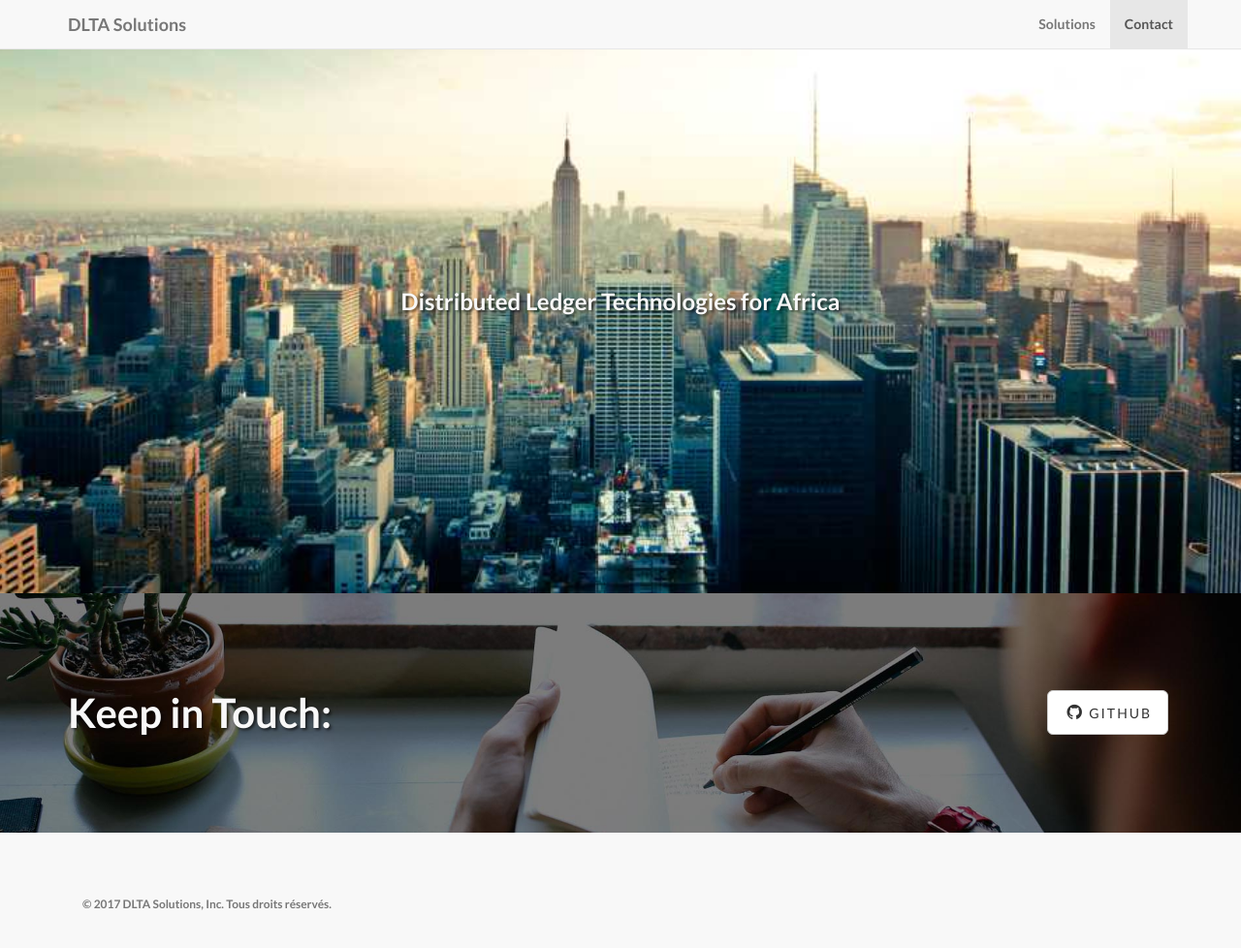
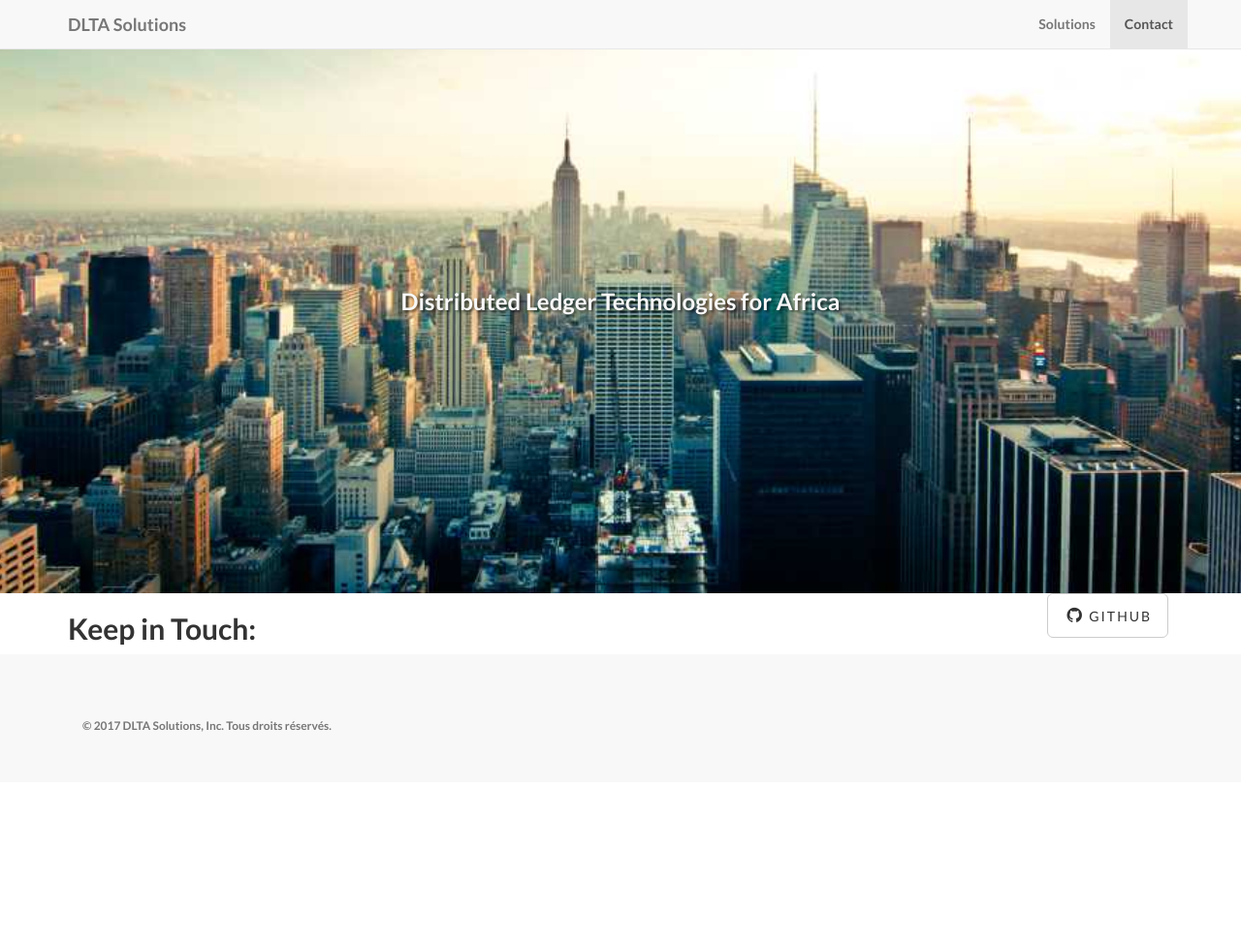
Before and after one commit to dltasolutions/dltasolutions.github.io, a Jekyll site: the page built from index.html, in a window 1280 px wide and 991 px high. Shown: the top 978 px of the window at 97% size. Built offline with Jekyll 4.4.1, drawn with Linux system fonts in a browser that asks for light colours.

Commit message:
Update contact.html

```diff
--- a/_includes/contact.html
+++ b/_includes/contact.html
@@ -1,5 +1,5 @@
 <section id="contact">
-	<div class="banner">
+	<div>
 		<div class="container">
 
 			<div class="row">
```
